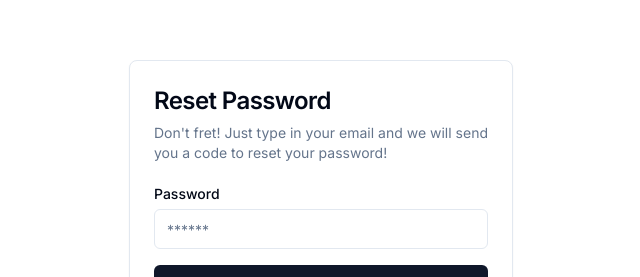
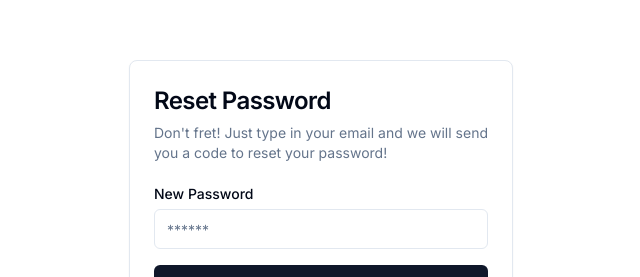
Before and after one commit to iraniangunner/NextAuth.js-v5, a Next.js app: page /auth/new-password in a window 1280 px wide. Shown: the part 187-464 px from the top of the page, without its empty margins (319-959 px from the left). Built offline with nearby package versions, Linux system fonts and the light colour scheme.

Commit message:
new-password form changed

```diff
--- a/components/auth/new-password-form.tsx
+++ b/components/auth/new-password-form.tsx
@@ -44,7 +44,7 @@ export function NewPasswordForm() {
         <CardContent>
           <form action={action} className="grid gap-4">
             <div className="grid gap-2">
-              <Label htmlFor="email">Password</Label>
+              <Label htmlFor="email">New Password</Label>
               <Input
                 id="password"
                 name="password"
```
